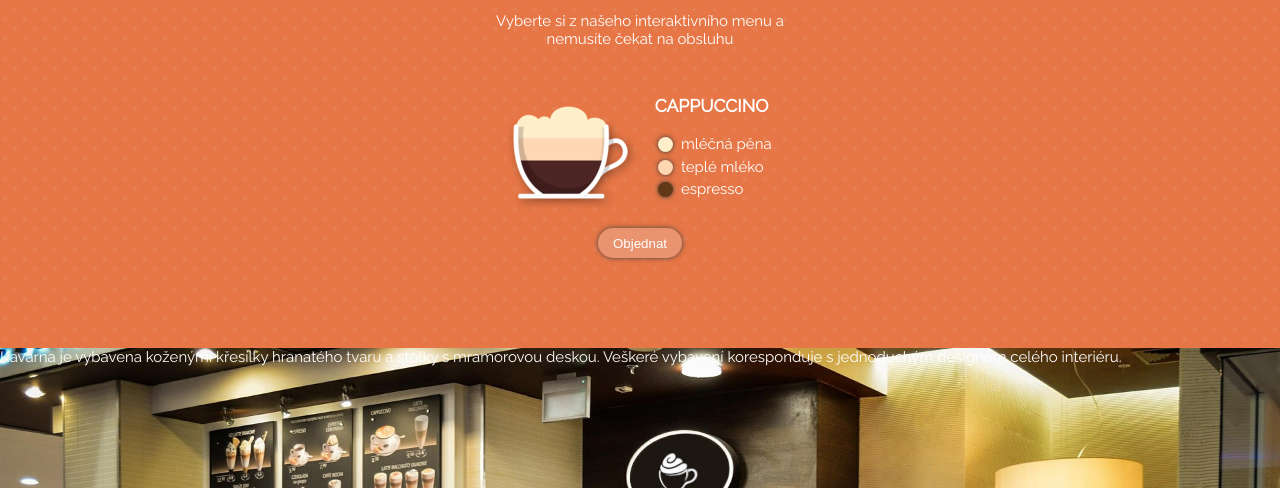
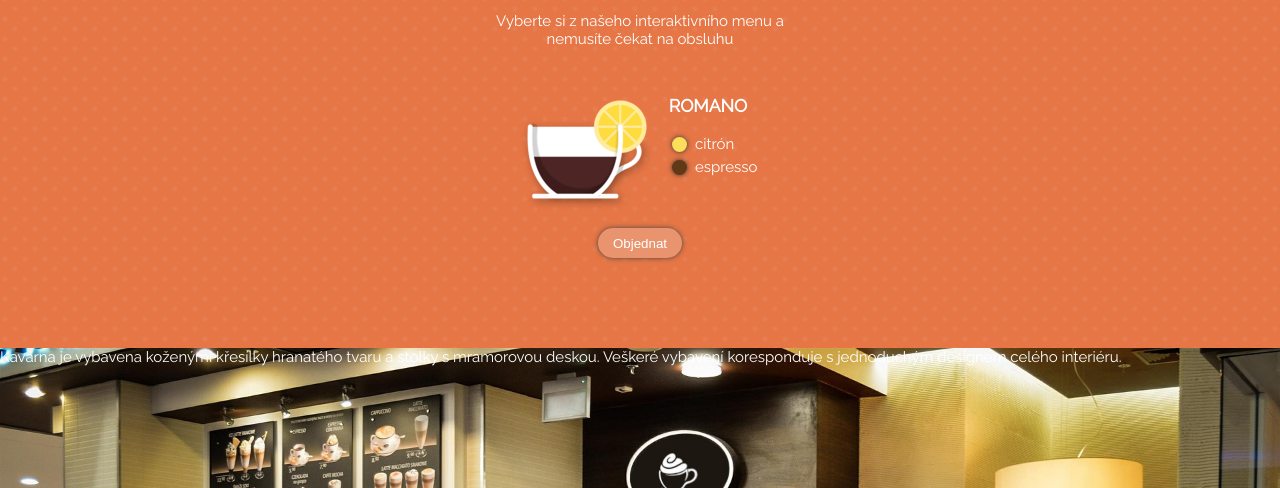
Before and after one commit to Bartoeli/Cafe-Lora, a website built with webpack: page src/index.html in a window 1280 px wide. Shown: the part 726-1214 px from the top of the page. Built offline with nearby package versions, Linux system fonts and the light colour scheme.

Commit message:
komponenta Drink

```diff
--- /dev/null
+++ b/src/Drink/index.js
@@ -0,0 +1,36 @@
+import './style.css';
+import { LayerList } from '../LayerList';
+
+export const Drink = (props) => {
+  const drink = document.createElement('div');
+  drink.className = 'drink';
+
+  drink.innerHTML = `<div class="drink__product">
+ <div class="drink__cup">
+   <img src="/assets/cups/${props.id}.png" />
+ </div>
+ <div class="drink__info">
+   <h3>${props.name}</h3>
+   ${LayerList({ layers: props.layers })}
+ </div>
+</div>
+<div class="drink__controls">
+ <button class="order-btn">Objednat</button>
+</div>`;
+
+  const orderBtn = drink.querySelector('.order-btn');
+  const drinkImg = drink.querySelector('.drink__cup');
+  orderBtn.addEventListener('click', () => {
+    if (props.ordered === false) {
+      drinkImg.classList.add('drink__cup--selected');
+      orderBtn.textContent = 'Zrušit';
+      props.ordered = true;
+    } else if (props.ordered === true) {
+      drinkImg.classList.remove('drink__cup--selected');
+      orderBtn.textContent = 'Objednat';
+      props.ordered = false;
+    }
+  });
+
+  return drink;
+};
--- /dev/null
+++ b/src/Drink/style.css
@@ -0,0 +1,35 @@
+.drink {
+  padding: 2rem;
+}
+
+.drink__product {
+  display: flex;
+}
+
+.drink__cup {
+  width: 9rem;
+  height: 9rem;
+}
+
+.drink__info {
+  margin-left: 1rem;
+}
+
+.drink__controls {
+  margin-top: 1rem;
+
+  text-align: center;
+}
+
+.order-btn {
+  padding: 0.5rem 1rem;
+
+  color: white;
+  background-color: #ea946f;
+  border: none;
+  box-shadow: 0 0 5px #444;
+  border-radius: 1rem;
+
+  transition: 300ms;
+  cursor: pointer;
+}
--- a/src/index.html
+++ b/src/index.html
@@ -36,43 +36,7 @@
           Vyberte si z našeho interaktivního menu a nemusíte čekat na obsluhu
         </p>
 
-        <div class="drinks-list">
-          <div class="drink">
-            <div class="drink__product">
-              <div class="drink__cup">
-                <img src="/assets/cups/cappuccino.png" />
-              </div>
-              <div class="drink__info">
-                <h3>Cappuccino</h3>
-                <!-- <div class="layer">
-                  <div
-                    class="layer__color"
-                    style="background-color: #feeeca"
-                  ></div>
-                  <div class="layer__label">mléčná pěna</div>
-                </div>
-                <div class="layer">
-                  <div
-                    class="layer__color"
-                    style="background-color: #fed7b0"
-                  ></div>
-                  <div class="layer__label">teplé mléko</div>
-                </div>
-
-                <div class="layer">
-                  <div
-                    class="layer__color"
-                    style="background-color: #613916"
-                  ></div>
-                  <div class="layer__label">espresso</div>
-                </div> -->
-              </div>
-            </div>
-            <div class="drink__controls">
-              <button class="order-btn">Objednat</button>
-            </div>
-          </div>
-        </div>
+        <div class="drinks-list"></div>
       </div>
     </section>
 
--- a/src/index.js
+++ b/src/index.js
@@ -1,6 +1,7 @@
 import './index.html';
 import './style.css';
 import { LayerList } from './LayerList';
+import { Drink } from './Drink';
 
 console.log('funguju!');
 
@@ -20,25 +21,6 @@ navItem.forEach((navItem) => {
   });
 });
 
-// změna vzhledu na klik "Objednat" a také "Zrušit"
-
-const orderBtn = document.querySelector('.order-btn');
-const drinkImg = document.querySelector('.drink__cup');
-
-let ordered = false;
-
-orderBtn.addEventListener('click', () => {
-  if (ordered === false) {
-    drinkImg.classList.add('drink__cup--selected');
-    orderBtn.textContent = 'Zrušit';
-    ordered = true;
-  } else if (ordered === true) {
-    drinkImg.classList.remove('drink__cup--selected');
-    orderBtn.textContent = 'Objednat';
-    ordered = false;
-  }
-});
-
 // ingredience jako komponenta
 const drinkInfo = document.querySelector('.drink__info');
 
@@ -48,4 +30,21 @@ const drinkData = [
   { color: '#613916', label: 'espresso' },
 ];
 
-drinkInfo.innerHTML += LayerList({ layers: drinkData });
+const drinkList = document.querySelector('.drinks-list');
+drinkList.appendChild(
+  Drink({
+    id: 'romano',
+    name: 'Romano',
+    ordered: false,
+    layers: [
+      {
+        color: '#fbdf5b',
+        label: 'citrón',
+      },
+      {
+        color: '#613916',
+        label: 'espresso',
+      },
+    ],
+  }),
+);
--- a/src/style.css
+++ b/src/style.css
@@ -148,19 +148,6 @@ nav a:hover {
   margin-bottom: 4rem;
 }
 
-.drink {
-  padding: 2rem;
-}
-
-.drink__product {
-  display: flex;
-}
-
-.drink__cup {
-  width: 9rem;
-  height: 9rem;
-}
-
 .drink__cup img {
   width: 9rem;
   height: 9rem;
@@ -173,29 +160,6 @@ nav a:hover {
 
 .drink__cup--selected img {
   display: none;
-}
-
-.drink__info {
-  margin-left: 1rem;
-}
-
-.drink__controls {
-  margin-top: 1rem;
-
-  text-align: center;
-}
-
-.order-btn {
-  padding: 0.5rem 1rem;
-
-  color: white;
-  background-color: #ea946f;
-  border: none;
-  box-shadow: 0 0 5px #444;
-  border-radius: 1rem;
-
-  transition: 300ms;
-  cursor: pointer;
 }
 
 .order-btn:hover {
```
